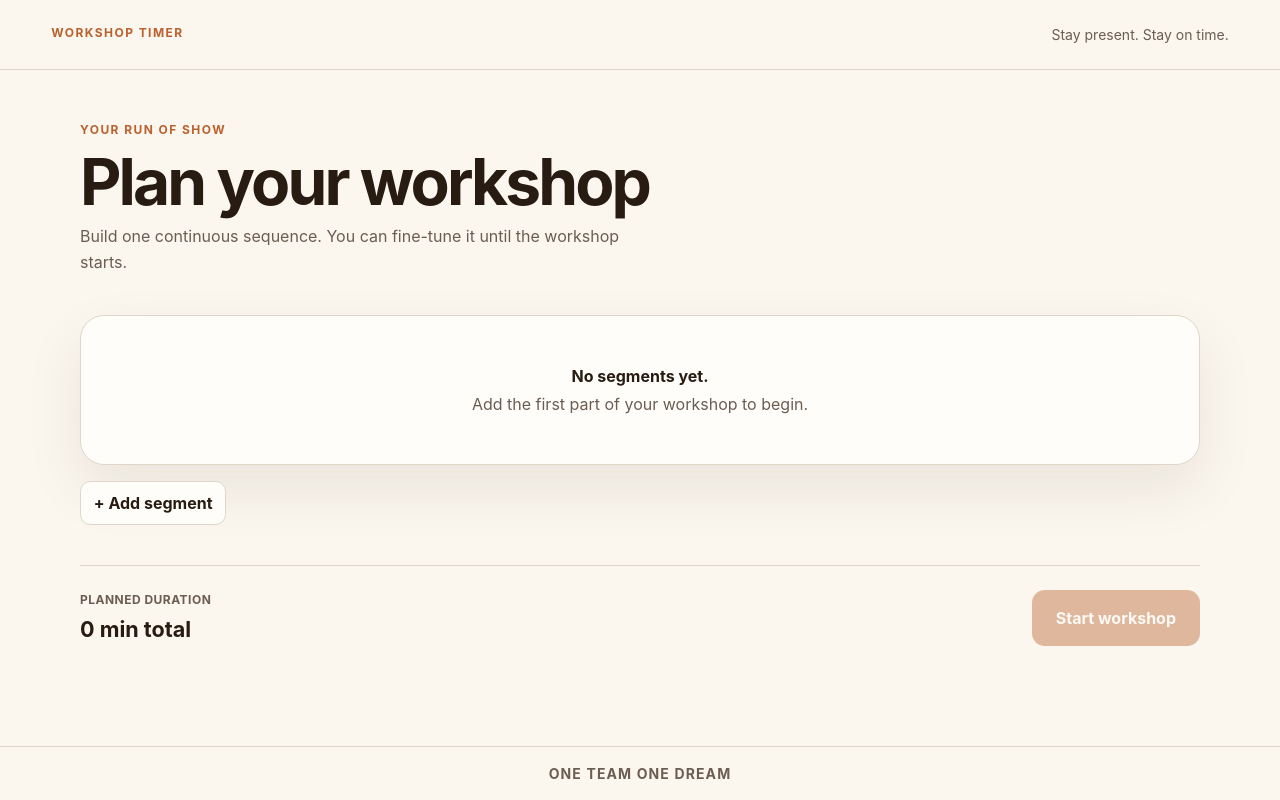
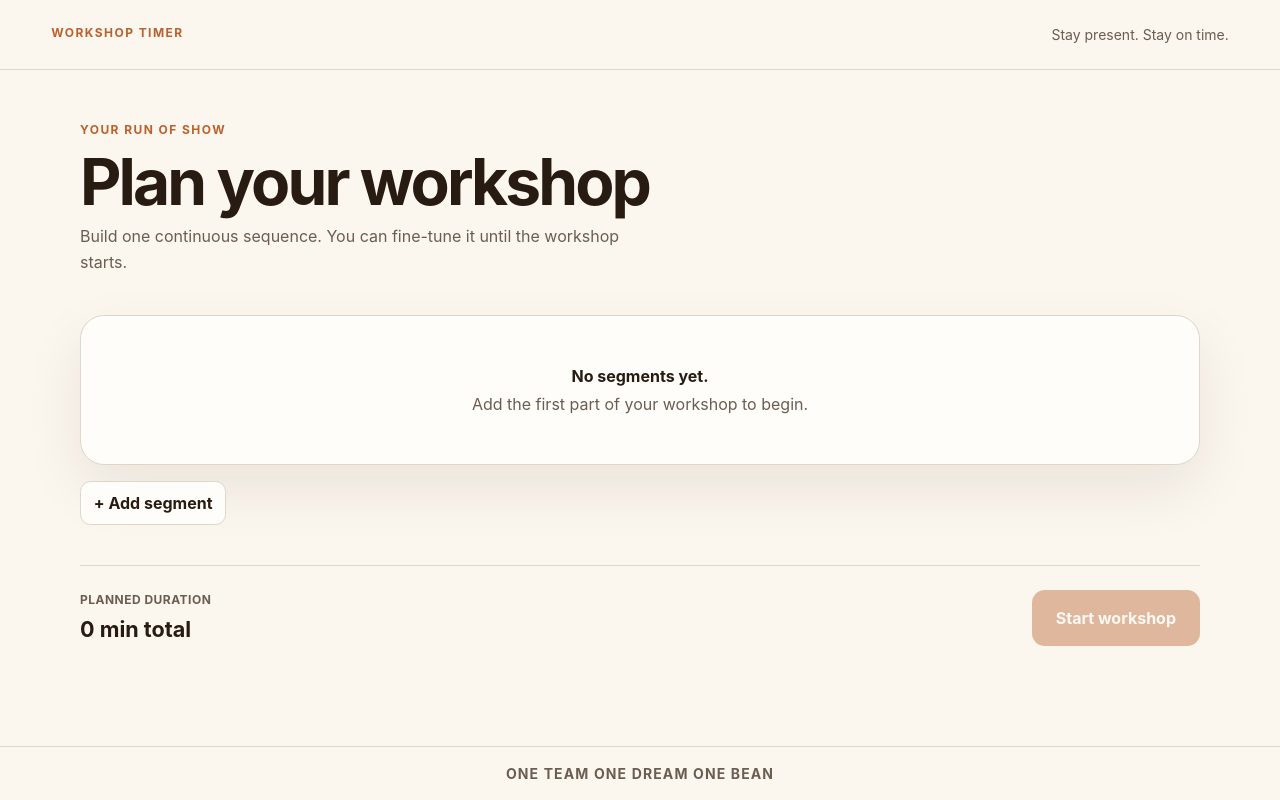
Before and after one commit to vibes-to-pull-requests/workshop-timer, a React (Vite) app: page / in a window 1280 px wide. Built offline with nearby package versions, Linux system fonts and the light colour scheme.

Commit message:
feat: update footer tagline to One Team One Dream One Bean
Co-authored-by: Maud Bocquillod-Silverang <Maud_Bocquillod-Silverang@mckinsey.com>

```diff
--- a/src/App.tsx
+++ b/src/App.tsx
@@ -271,7 +271,7 @@ export default function App({
         />
       ) : null}
 
-      <footer className="app-footer" role="contentinfo">One Team One Dream</footer>
+      <footer className="app-footer" role="contentinfo">One Team One Dream One Bean</footer>
     </div>
   );
 }
```
Also changed, not shown: 1 other file (tests, documents, lock files or other folders).
